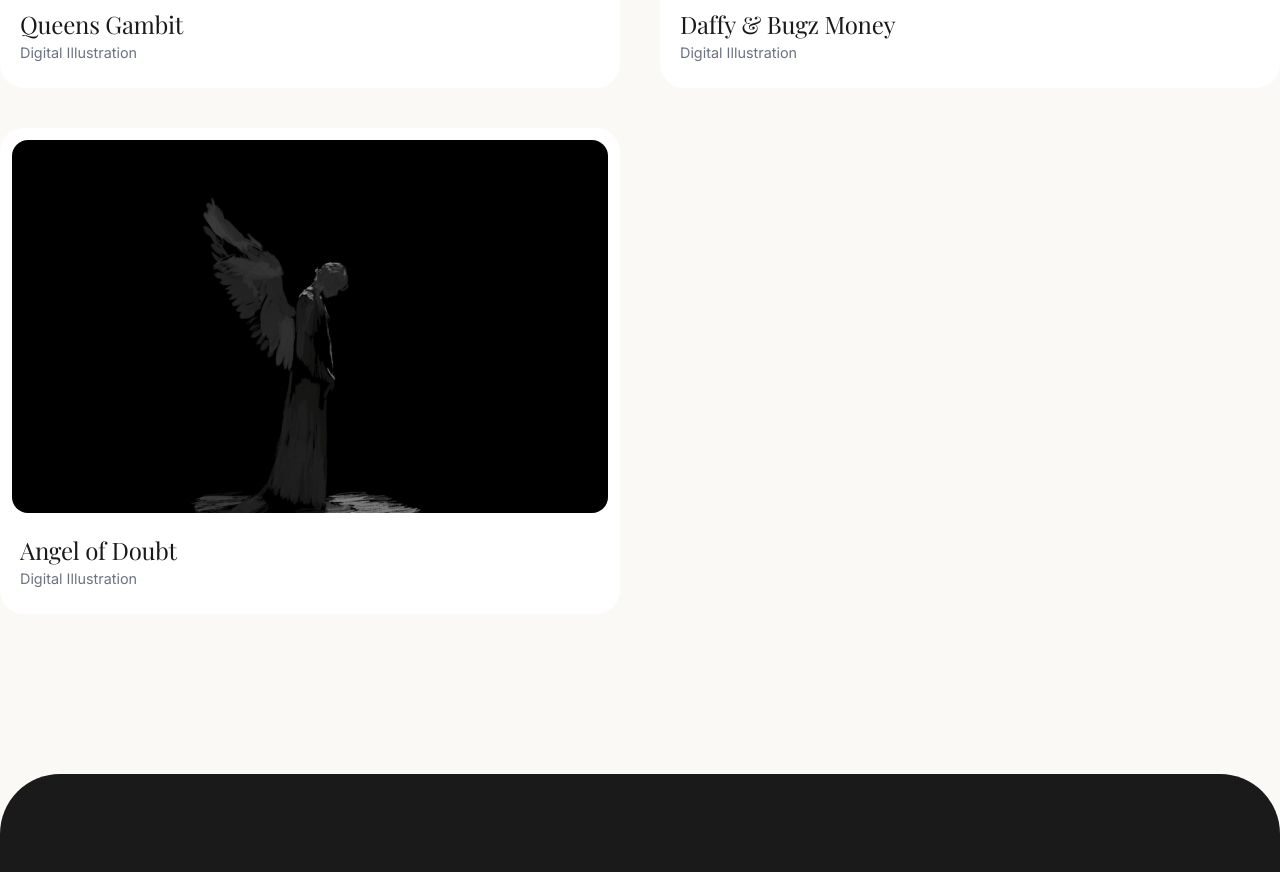
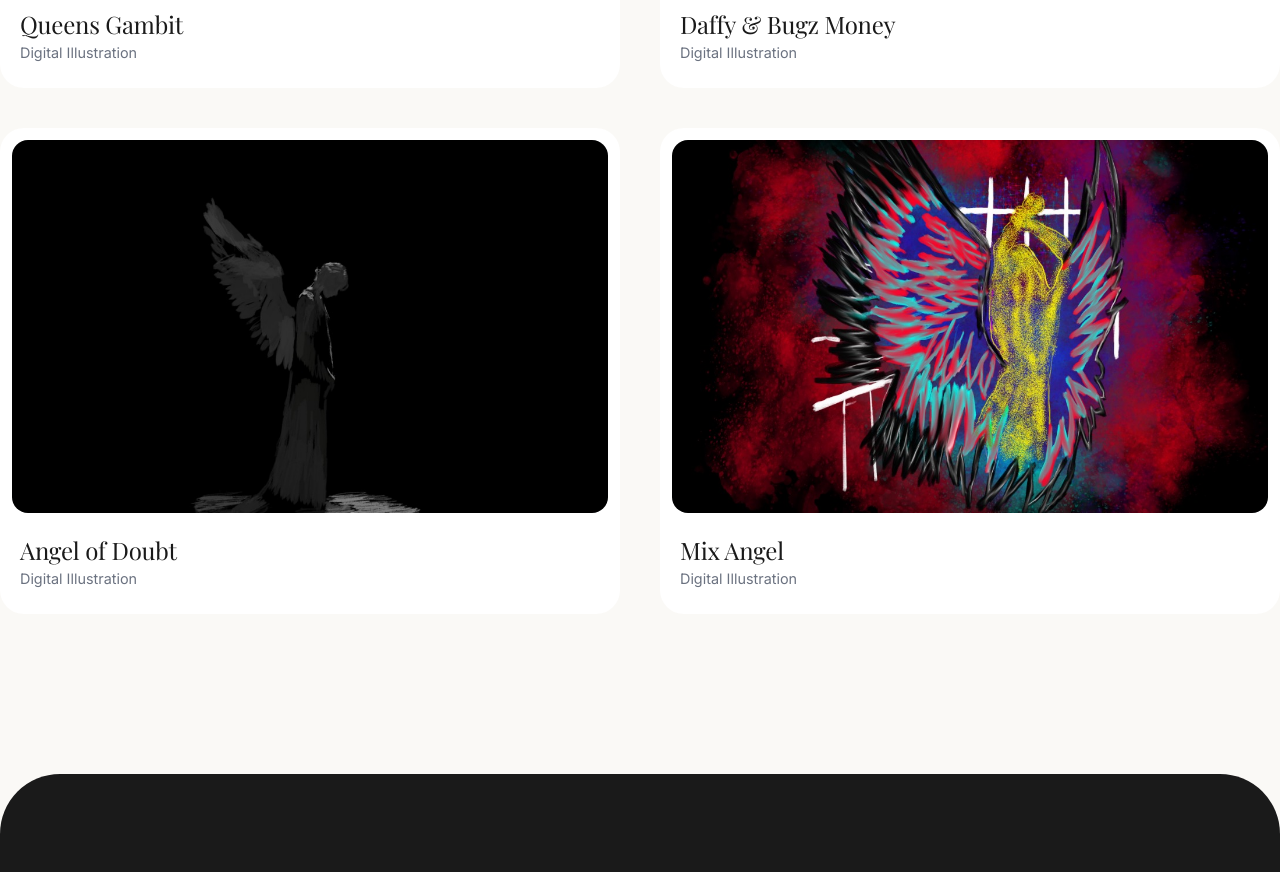
Before and after one commit to tjf164/Tyes-personal-portfolio, a React (Vite) app: page / in a window 1280 px wide. Shown: the part 10820-11692 px from the top of the page. Built offline with nearby package versions, Linux system fonts and the light colour scheme; a web font is replaced by a local one.

Commit message:
Add 'Mix Angel' artwork to portfolio

```diff
--- a/src/components/Projects.jsx
+++ b/src/components/Projects.jsx
@@ -234,6 +234,13 @@ const projectData = [
     category: 'Digital Illustration',
     description: 'A somber monochrome digital painting of a solitary winged angel standing shrouded in deep shadow.',
     image: '/showcase/angel-of-doubt.jpg'
+  },
+  {
+    id: 34,
+    title: 'Mix Angel',
+    category: 'Digital Illustration',
+    description: 'A vibrant mixed-media style digital illustration of a winged figure ablaze with vivid colors against a crimson aura.',
+    image: '/showcase/mix-angel.jpg'
   }
 ];
 
```
Also changed, not shown: public/showcase/mix-angel.jpg (added).
